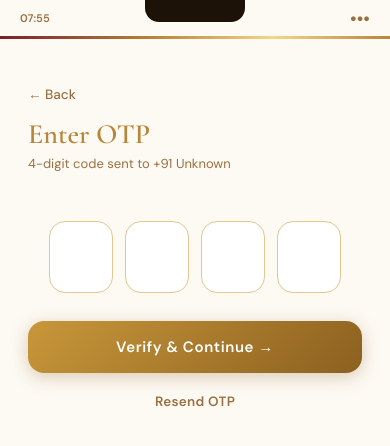
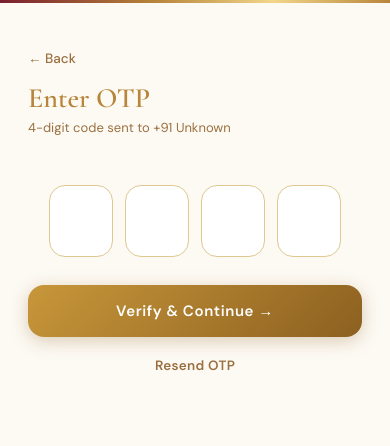
Before and after one commit to itsshamikshatech-droid/Madhuvae, a React (Vite) app: page /otp in a window 390 px wide. Shown: the top 446 px of the page. Built offline with nearby package versions, Linux system fonts and the light colour scheme.

Commit message:
Remove phone simulation wrapper for polished full-screen experience

```diff
--- a/src/App.jsx
+++ b/src/App.jsx
@@ -21,32 +21,12 @@ import AdminPortal from './pages/AdminPortal';
 import OwnerPortal from './pages/OwnerPortal';
 import AddAdmin from './pages/AddAdmin';
 
-function PhoneEnvironment({ children }) {
-  const [time, setTime] = useState('9:41');
-
-  useEffect(() => {
-    const tick = () => {
-      const now = new Date();
-      setTime(now.getHours().toString().padStart(2, '0') + ':' + now.getMinutes().toString().padStart(2, '0'));
-    };
-    tick();
-    const interval = setInterval(tick, 30000);
-    return () => clearInterval(interval);
-  }, []);
-
+function AppLayout({ children }) {
   return (
     <div className="outer">
-      <div className="phone">
-        <div className="notch"></div>
-        <div className="sbar">
-          <span id="clock">{time}</span>
-          <span>●●●</span>
-        </div>
+      <div className="app-container">
         <div className="accent"></div>
-
-        {/* React Router will inject screens here */}
         {children}
-
       </div>
     </div>
   );
@@ -55,7 +35,7 @@ function PhoneEnvironment({ children }) {
 function App() {
   return (
     <Router>
-      <PhoneEnvironment>
+      <AppLayout>
         <Routes>
           <Route path="/" element={<Splash />} />
           <Route path="/role" element={<RoleSelect />} />
@@ -85,7 +65,7 @@ function App() {
           {/* Fallback */}
           <Route path="*" element={<Navigate to="/" replace />} />
         </Routes>
-      </PhoneEnvironment>
+      </AppLayout>
     </Router>
   );
 }
--- a/src/index.css
+++ b/src/index.css
@@ -20,27 +20,24 @@ body {
   color:var(--ink);
 }
 
-/* ── PHONE WRAPPER (desktop preview) ── */
-.outer{display:flex;align-items:center;justify-content:center;height:100vh;background:
-  radial-gradient(ellipse at 25% 25%,rgba(184,134,58,.15),transparent 50%),
-  radial-gradient(ellipse at 75% 75%,rgba(122,30,46,.1),transparent 50%),#EDE0C8;}
+/* ── LAYOUT ── */
+.outer {
+  height: 100vh;
+  width: 100vw;
+  display: flex;
+  flex-direction: column;
+  background: var(--bg);
+}
 
-.phone{
-  width:min(390px,100vw);
-  height:min(844px,100vh);
-  background:var(--surface);
-  border-radius:min(48px,0px);
-  box-shadow:var(--sh2),0 0 0 1.5px rgba(184,134,58,.35),inset 0 1px 0 rgba(255,255,255,.8);
-  overflow:hidden;
-  display:flex;
-  flex-direction:column;
-  position:relative;
+.app-container {
+  flex: 1;
+  display: flex;
+  flex-direction: column;
+  overflow: hidden;
+  position: relative;
+  background: var(--surface);
 }
-@media(max-width:390px){.phone{border-radius:0;box-shadow:none;width:100vw;height:100vh;}}
-@media(min-width:391px){.outer{padding:20px;}}
 
-.notch{position:absolute;top:0;left:50%;transform:translateX(-50%);width:100px;height:22px;background:var(--ink);border-radius:0 0 14px 14px;z-index:200;}
-.sbar{height:36px;display:flex;align-items:center;justify-content:space-between;padding:0 20px;font-size:11px;font-weight:600;color:var(--hint);flex-shrink:0;z-index:10;}
 .accent{height:3px;background:linear-gradient(90deg,var(--cr),var(--g1) 40%,var(--g3) 70%,var(--g1));flex-shrink:0;}
 
 /* Scrollable body */
```
